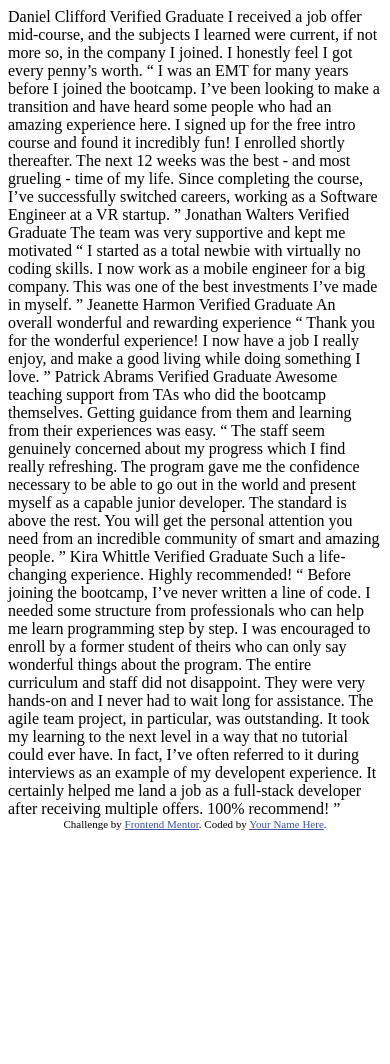
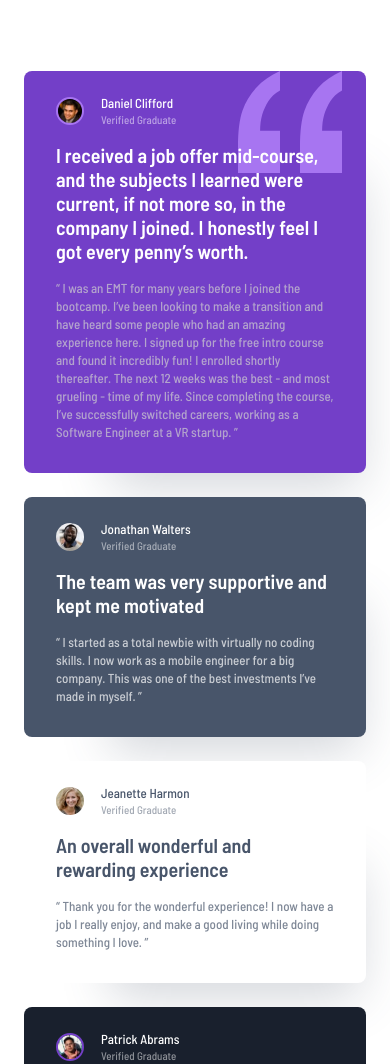
Before and after one commit to VeljkoKnezevic/testimonials-grid-section, a plain HTML site: page index.html in a window 390 px wide. Shown: the top 1064 px of the page. Before the commit the page ends 844 px from the top, so only its background shows below. Drawn offline with Linux system fonts and the light colour scheme.

Commit message:
Mobile styling done

```diff
--- a/index.html
+++ b/index.html
@@ -1,76 +1,150 @@
 <!DOCTYPE html>
 <html lang="en">
   <head>
-  <meta charset="UTF-8">
-  <meta name="viewport" content="width=device-width, initial-scale=1.0"> <!-- displays site properly based on user's device -->
+    <meta charset="UTF-8" />
+    <meta name="viewport" content="width=device-width, initial-scale=1.0" />
 
-  <link rel="icon" type="image/png" sizes="32x32" href="./images/favicon-32x32.png">
+    <link
+      rel="icon"
+      type="image/png"
+      sizes="32x32"
+      href="./images/favicon-32x32.png"
+    />
+    <link rel="stylesheet" href="./styles/styles.css" />
+    <link rel="preconnect" href="https://fonts.googleapis.com" />
+    <link rel="preconnect" href="https://fonts.gstatic.com" crossorigin />
+    <link
+      href="https://fonts.googleapis.com/css2?family=Barlow+Semi+Condensed:wght@500;600&display=swap"
+      rel="stylesheet"
+    />
 
-  <title>Frontend Mentor | [Challenge Name Here]</title>
-
-  <!-- Feel free to remove these styles or customise in your own stylesheet 👍 -->
-  <style>
-    .attribution { font-size: 11px; text-align: center; }
-    .attribution a { color: hsl(228, 45%, 44%); }
-  </style>
+    <title>Frontend Mentor | Testimonials grid section</title>
   </head>
   <body>
-  Daniel Clifford
-  Verified Graduate
-
-  I received a job offer mid-course, and the subjects I learned were current, if not more so,
-  in the company I joined. I honestly feel I got every penny’s worth.
-
-  “ I was an EMT for many years before I joined the bootcamp. I’ve been looking to make a
-  transition and have heard some people who had an amazing experience here. I signed up
-  for the free intro course and found it incredibly fun! I enrolled shortly thereafter.
-  The next 12 weeks was the best - and most grueling - time of my life. Since completing
-  the course, I’ve successfully switched careers, working as a Software Engineer at a VR startup. ”
-
-  Jonathan Walters
-  Verified Graduate
-
+    <main>
+      <section class="card daniel">
+        <div class="card__info">
+          <img
+            src="./images/image-daniel.jpg"
+            alt="Profile picture"
+            class="card__image"
+          />
+          <div class="name-and-verified">
+            <div class="card__name">Daniel Clifford</div>
+            <div class="card__verified">Verified Graduate</div>
+          </div>
+        </div>
+        <h1 class="card__heading">
+          I received a job offer mid-course, and the subjects I learned were
+          current, if not more so, in the company I joined. I honestly feel I
+          got every penny’s worth.
+        </h1>
+        <p class="card__para">
+          “ I was an EMT for many years before I joined the bootcamp. I’ve been
+          looking to make a transition and have heard some people who had an
+          amazing experience here. I signed up for the free intro course and
+          found it incredibly fun! I enrolled shortly thereafter. The next 12
+          weeks was the best - and most grueling - time of my life. Since
+          completing the course, I’ve successfully switched careers, working as
+          a Software Engineer at a VR startup. ”
+        </p>
+      </section>
+      <section class="card jonathan">
+        <div class="card__info">
+          <img
+            src="./images/image-jonathan.jpg"
+            alt="Profile picture"
+            class="card__image"
+          />
+          <div class="name-and-verified">
+            <div class="card__name">Jonathan Walters</div>
+            <div class="card__verified">Verified Graduate</div>
+          </div>
+        </div>
+        <h1 class="card__heading">
           The team was very supportive and kept me motivated
-
-  “ I started as a total newbie with virtually no coding skills. I now work as a mobile engineer
-  for a big company. This was one of the best investments I’ve made in myself. ”
-
-  Jeanette Harmon
-  Verified Graduate
-
+        </h1>
+        <p class="card__para">
+          “ I started as a total newbie with virtually no coding skills. I now
+          work as a mobile engineer for a big company. This was one of the best
+          investments I’ve made in myself. ”
+        </p>
+      </section>
+      <section class="card jeanette">
+        <div class="card__info">
+          <img
+            src="./images/image-jeanette.jpg"
+            alt="Profile picture"
+            class="card__image"
+          />
+          <div class="name-and-verified">
+            <div class="card__name">Jeanette Harmon</div>
+            <div class="card__verified">Verified Graduate</div>
+          </div>
+        </div>
+        <h1 class="card__heading">
           An overall wonderful and rewarding experience
-
-  “ Thank you for the wonderful experience! I now have a job I really enjoy, and make a good living
-  while doing something I love. ”
-
-  Patrick Abrams
-  Verified Graduate
-
-  Awesome teaching support from TAs who did the bootcamp themselves. Getting guidance from them and
-  learning from their experiences was easy.
-
-  “ The staff seem genuinely concerned about my progress which I find really refreshing. The program
-  gave me the confidence necessary to be able to go out in the world and present myself as a capable
-  junior developer. The standard is above the rest. You will get the personal attention you need from
-  an incredible community of smart and amazing people. ”
-
-  Kira Whittle
-  Verified Graduate
-
+        </h1>
+        <p class="card__para">
+          “ Thank you for the wonderful experience! I now have a job I really
+          enjoy, and make a good living while doing something I love. ”
+        </p>
+      </section>
+      <section class="card patrick">
+        <div class="card__info">
+          <img
+            src="./images/image-patrick.jpg"
+            alt="Profile picture"
+            class="card__image"
+          />
+          <div class="name-and-verified">
+            <div class="card__name">Patrick Abrams</div>
+            <div class="card__verified">Verified Graduate</div>
+          </div>
+        </div>
+        <h1 class="card__heading">
+          Awesome teaching support from TAs who did the bootcamp themselves.
+          Getting guidance from them and learning from their experiences was
+          easy.
+        </h1>
+        <p class="card__para">
+          “ The staff seem genuinely concerned about my progress which I find
+          really refreshing. The program gave me the confidence necessary to be
+          able to go out in the world and present myself as a capable junior
+          developer. The standard is above the rest. You will get the personal
+          attention you need from an incredible community of smart and amazing
+          people. ”
+        </p>
+      </section>
+      <section class="card kira">
+        <div class="card__info">
+          <img
+            src="./images/image-kira.jpg"
+            alt="Profile picture"
+            class="card__image"
+          />
+          <div class="name-and-verified">
+            <div class="card__name">Kira Whittle</div>
+            <div class="card__verified">Verified Graduate</div>
+          </div>
+        </div>
+        <h1 class="card__heading">
           Such a life-changing experience. Highly recommended!
-
-  “ Before joining the bootcamp, I’ve never written a line of code. I needed some structure from
-  professionals who can help me learn programming step by step. I was encouraged to enroll by a former
-  student of theirs who can only say wonderful things about the program. The entire curriculum and staff
-  did not disappoint. They were very hands-on and I never had to wait long for assistance. The agile team
-  project, in particular, was outstanding. It took my learning to the next level in a way that no tutorial
-  could ever have. In fact, I’ve often referred to it during interviews as an example of my developent
-  experience. It certainly helped me land a job as a full-stack developer after receiving multiple offers.
-  100% recommend! ”
-
-  <div class="attribution">
-    Challenge by <a href="https://www.frontendmentor.io?ref=challenge" target="_blank">Frontend Mentor</a>.
-    Coded by <a href="#">Your Name Here</a>.
-  </div>
+        </h1>
+        <p class="card__para">
+          “ Before joining the bootcamp, I’ve never written a line of code. I
+          needed some structure from professionals who can help me learn
+          programming step by step. I was encouraged to enroll by a former
+          student of theirs who can only say wonderful things about the program.
+          The entire curriculum and staff did not disappoint. They were very
+          hands-on and I never had to wait long for assistance. The agile team
+          project, in particular, was outstanding. It took my learning to the
+          next level in a way that no tutorial could ever have. In fact, I’ve
+          often referred to it during interviews as an example of my developent
+          experience. It certainly helped me land a job as a full-stack
+          developer after receiving multiple offers. 100% recommend! ”
+        </p>
+      </section>
+    </main>
   </body>
 </html>
--- /dev/null
+++ b/styles/styles.scss
@@ -0,0 +1,196 @@
+html {
+  box-sizing: border-box;
+  font-size: 100%;
+}
+
+*,
+*::before,
+*::after {
+  box-sizing: inherit;
+}
+
+body {
+  margin: 0;
+  font-family: "Barlow Semi Condensed", sans-serif;
+}
+
+main {
+  padding: 71px 24px;
+  display: grid;
+  gap: 24px;
+
+  .daniel {
+    background-image: url(../images/bg-pattern-quotation.svg);
+    background-repeat: no-repeat;
+    background-position: top 0 right 24px;
+    background-color: #733fc8;
+
+    .card {
+      &__image {
+        border: 2px solid #a775f1;
+      }
+
+      &__name {
+        color: #ffffff;
+      }
+
+      &__verified {
+        color: #ffffff;
+      }
+
+      &__heading {
+        color: #ffffff;
+      }
+
+      &__para {
+        color: #cfcfcf;
+      }
+    }
+  }
+
+  .jonathan {
+    background: #48556a;
+
+    .card {
+      &__name {
+        color: #ffffff;
+      }
+
+      &__verified {
+        color: #ffffff;
+      }
+
+      &__heading {
+        color: #ffffff;
+      }
+
+      &__para {
+        color: #ffffff;
+      }
+    }
+  }
+
+  .jeanette {
+    background: #ffffff;
+
+    .card {
+      &__name {
+        color: #48556a;
+      }
+
+      &__verified {
+        color: #48556a;
+      }
+
+      &__heading {
+        color: #48556a;
+      }
+
+      &__para {
+        color: #48556a;
+      }
+    }
+  }
+
+  .patrick {
+    background: #19202d;
+
+    .card {
+      &__image {
+        border: 2px solid #733fc8;
+      }
+
+      &__name {
+        color: #ffffff;
+      }
+
+      &__verified {
+        color: #ffffff;
+      }
+
+      &__heading {
+        color: #ecf2f8;
+      }
+
+      &__para {
+        color: #ffffff;
+      }
+    }
+  }
+
+  .kira {
+    background: #ffffff;
+
+    .card {
+      &__name {
+        color: #48556a;
+      }
+
+      &__verified {
+        color: #48556a;
+      }
+
+      &__heading {
+        color: #48556a;
+      }
+
+      &__para {
+        color: #48556a;
+      }
+    }
+  }
+
+  .card {
+    padding: 26px 32px 32px 32px;
+    box-shadow: 40px 60px 50px -47px rgba(72, 85, 106, 0.247378);
+    border-radius: 8px;
+
+    &__info {
+      display: flex;
+      align-items: cneter;
+    }
+
+    &__image {
+      width: 28px;
+      height: 28px;
+      border-radius: 50%;
+    }
+
+    .name-and-verified {
+      margin-left: 17px;
+    }
+
+    &__name {
+      font-weight: 500;
+      font-size: 13px;
+      line-height: 13px;
+    }
+
+    &__verified {
+      margin-top: 4px;
+      font-weight: 500;
+      font-size: 11px;
+      line-height: 11px;
+      mix-blend-mode: normal;
+      opacity: 0.5;
+    }
+
+    &__heading {
+      font-weight: 600;
+      font-size: 20px;
+      line-height: 24px;
+      margin: 0;
+      margin-top: 18px;
+    }
+
+    &__para {
+      margin: 0;
+      margin-top: 16px;
+      font-weight: 500;
+      font-size: 13px;
+      line-height: 18px;
+      mix-blend-mode: normal;
+      opacity: 0.7;
+    }
+  }
+}
```
Also changed, not shown: styles/styles.css (added), 1 other file. Lines whose indentation alone changed are shown as unchanged.
